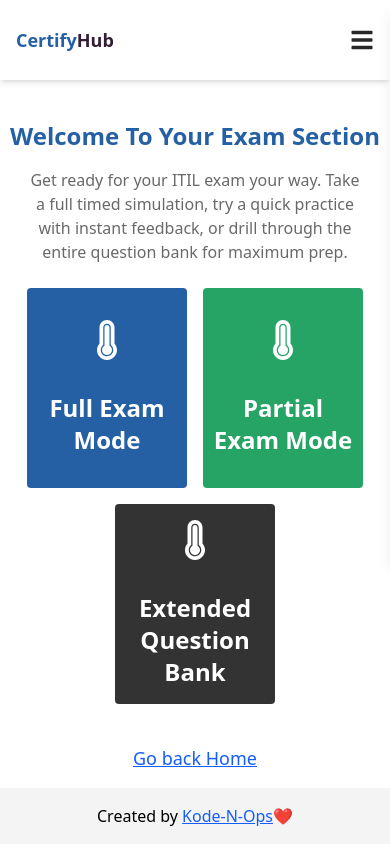
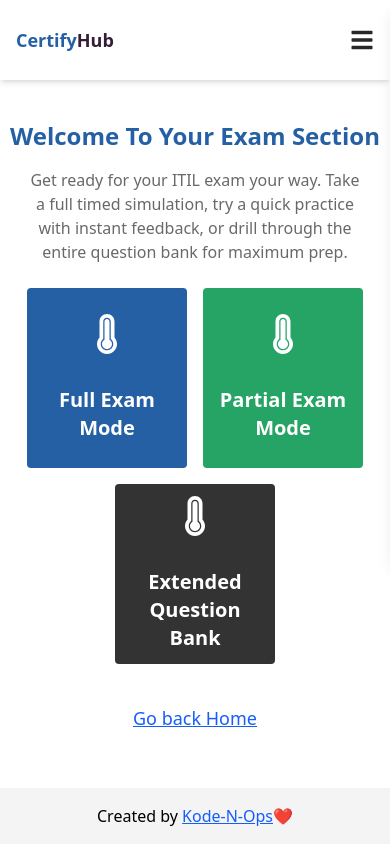
Before and after one commit to KodenOps/itil_test, a Next.js app: page /page/exams in a window 390 px wide. Shown: the top 864 px of the page. Built offline with nearby package versions, Linux system fonts and the light colour scheme.

Commit message:
UPDATE: Adjusted card height and heading size for improved layout consistency

```diff
--- a/src/app/page/exams/page.tsx
+++ b/src/app/page/exams/page.tsx
@@ -82,14 +82,14 @@ const Page = () => {
 								key={mode}
 								onClick={() => handleNavigation(path)}
 								style={{ backgroundColor: colour }}
-								className='cursor-pointer h-[200px] md:w-[200px] w-[160px]  rounded-sm   font-bold text-[#696969]  relative px-2'>
+								className='cursor-pointer h-[180px] md:w-[200px] w-[160px]  rounded-sm   font-bold text-[#696969]  relative px-2'>
 								<div className=' h-full flex items-center justify-center flex-col w-full'>
 									<IconName
 										size={40}
 										color='#fff'
 										className='mb-8'
 									/>
-									<h3 className='text-[#ffffff] text-2xl  w-full bottom-8 text-center'>
+									<h3 className='text-[#ffffff] md:text-2xl text-xl  w-full bottom-8 text-center'>
 										{mode}
 									</h3>
 								</div>
```
